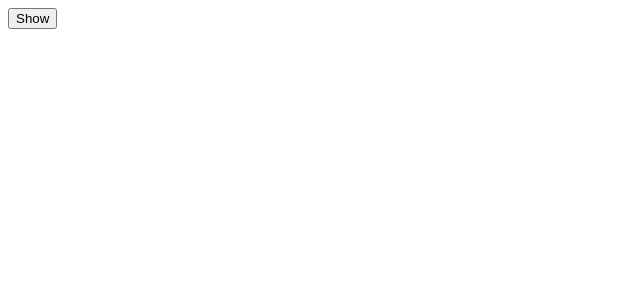
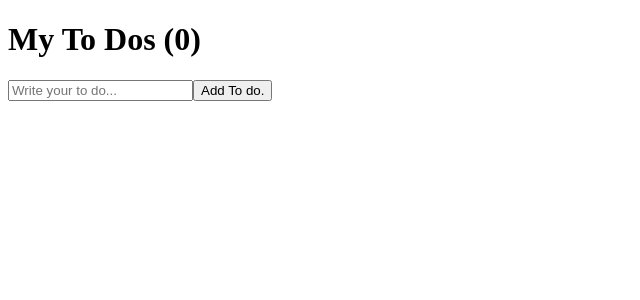
Before and after one commit to devAviat/react-react-movie-app-2022, a React (Create React App) app in the folder react-app/: page / in a window 1280 px wide. Shown: the top 300 px of the page, without its empty margins (0-640 px from the left). Built offline with nearby package versions, Linux system fonts and the light colour scheme.

Commit message:
#7.0 To Do List part One

```diff
--- a/react-app/src/App.js
+++ b/react-app/src/App.js
@@ -1,23 +1,35 @@
 import { useState, useEffect } from 'react';
 
-function Hello() {
-    function byFn() {
-        console.log('bye:(');
-    }
-    function hiFn() {
-        console.log('created :)');
-        return byFn;
-    }
-    useEffect(hiFn, []);
-    return <h1>hello</h1>;
-}
 function App() {
-    const [showing, setShowing] = useState(false);
-    const onClick = () => setShowing((prev) => !prev);
+    const [toDo, setToDo] = useState('');
+    const [toDos, setToDos] = useState([]);
+    const onChange = (event) => {
+        setToDo(event.target.value);
+    };
+
+    const onSubmit = (event) => {
+        event.preventDefault();
+
+        if (toDo === '') {
+            return;
+        }
+        setToDos((currentArray) => [toDo, ...currentArray]);
+        setToDo('');
+        console.log(toDos);
+    };
+
     return (
         <div>
-            {showing ? <Hello /> : null}
-            <button onClick={onClick}>{showing ? 'Hide' : 'Show'}</button>
+            <h1>My To Dos ({toDos.length})</h1>
+            <form onSubmit={onSubmit}>
+                <input
+                    onChange={onChange}
+                    value={toDo}
+                    type="text"
+                    placeholder="Write your to do..."
+                />
+                <button>Add To do.</button>
+            </form>
         </div>
     );
 }
```
